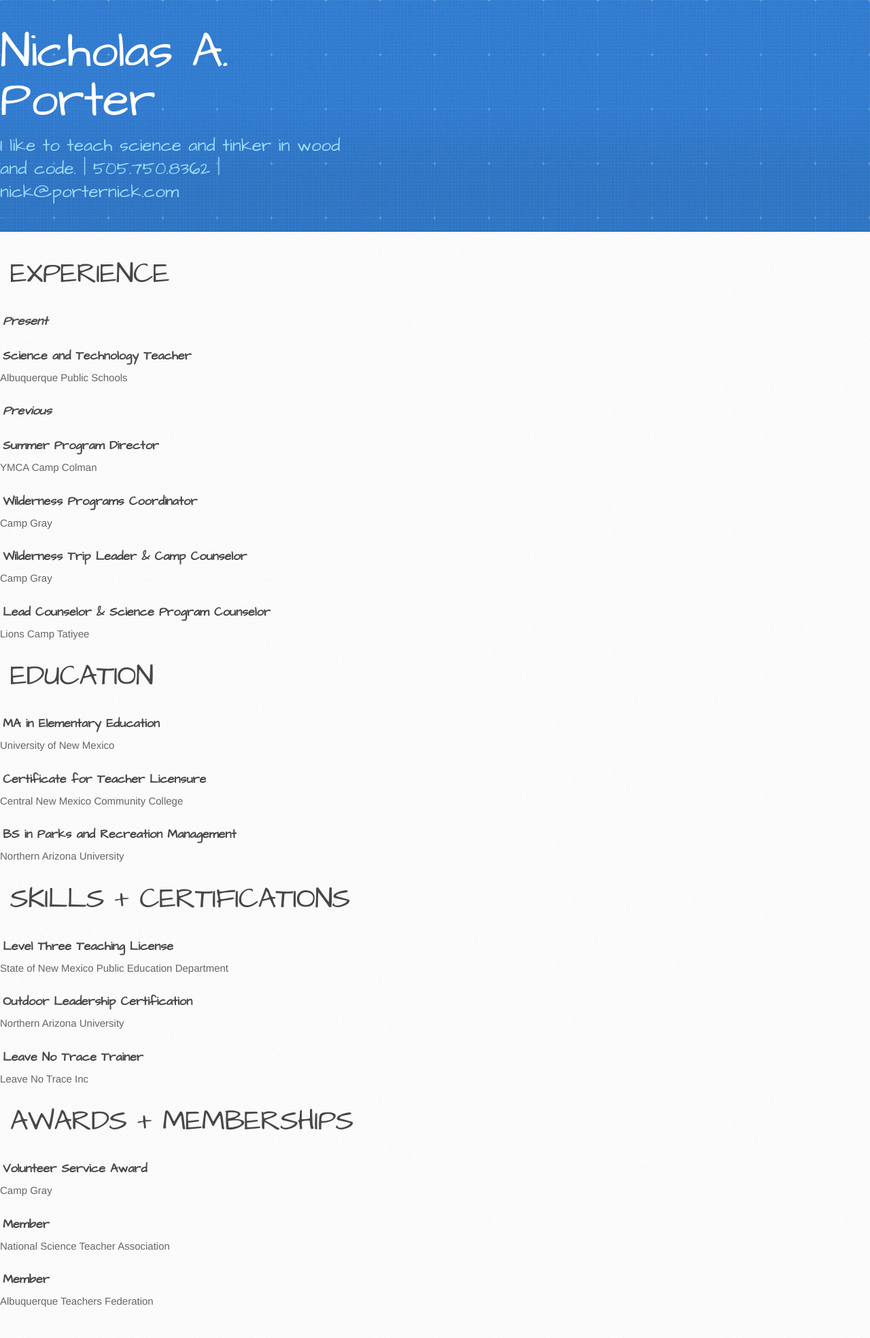
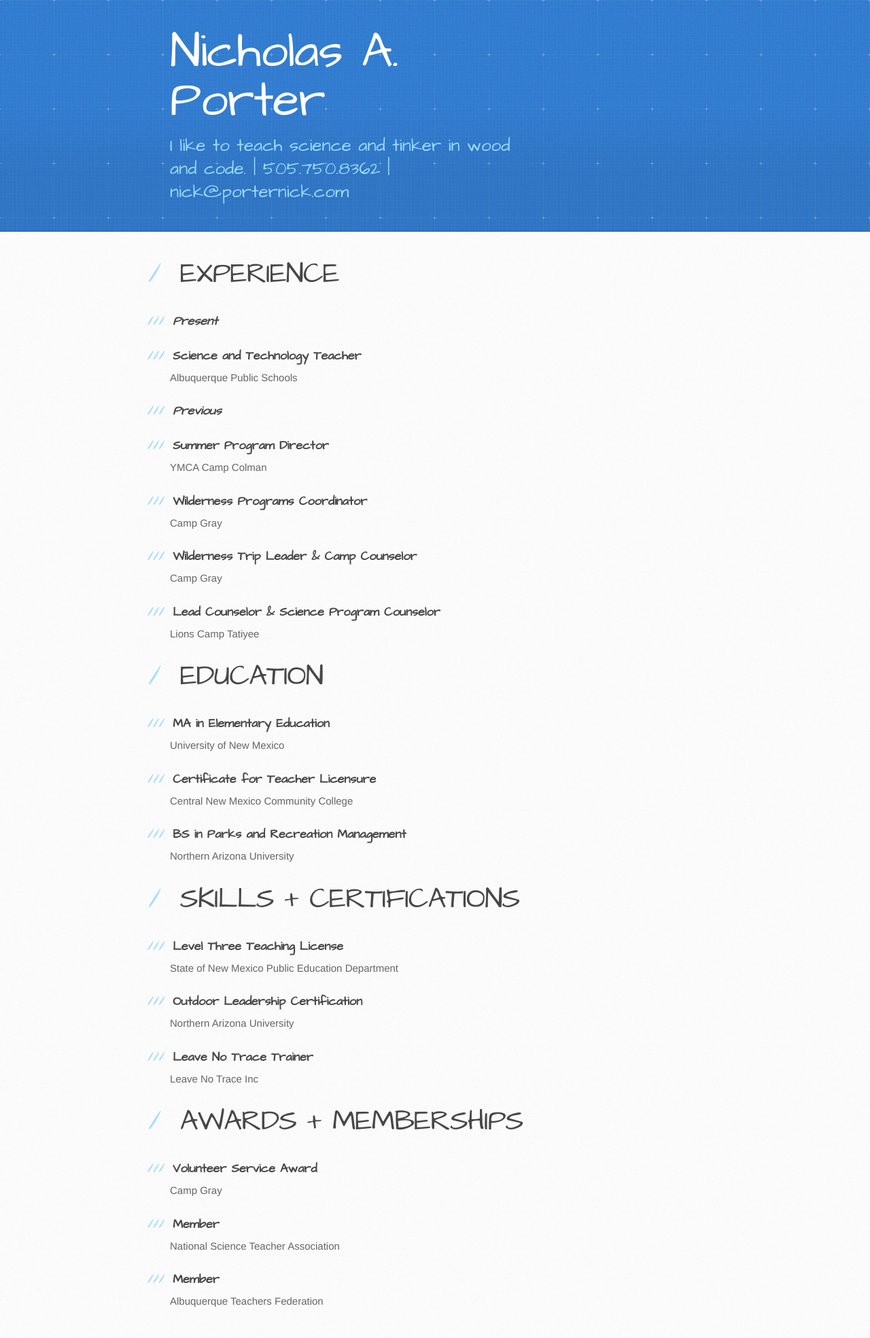
Before and after one commit to porternick/porternick.github.io, a PHP site: page / in a window 1280 px wide. Shown: the whole page at 68% size. Run offline with PHP 8.4, Linux system fonts and the light colour scheme.

Commit message:
Update stylesheet.css

```diff
--- a/stylesheets/stylesheet.css
+++ b/stylesheets/stylesheet.css
@@ -479,7 +479,7 @@ header h2 {
 
 .inner {
   position: relative;
-  width: 100%;
+  width: 780px;
   margin: 0 auto;
 }
 
```
